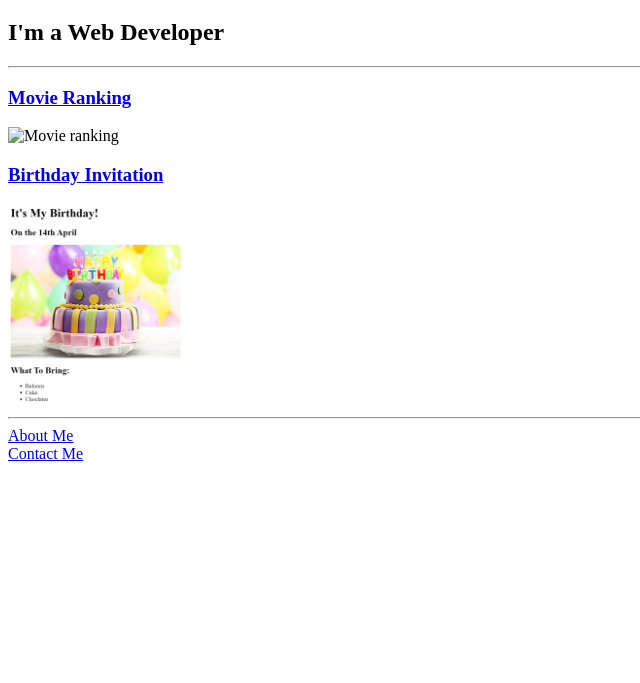
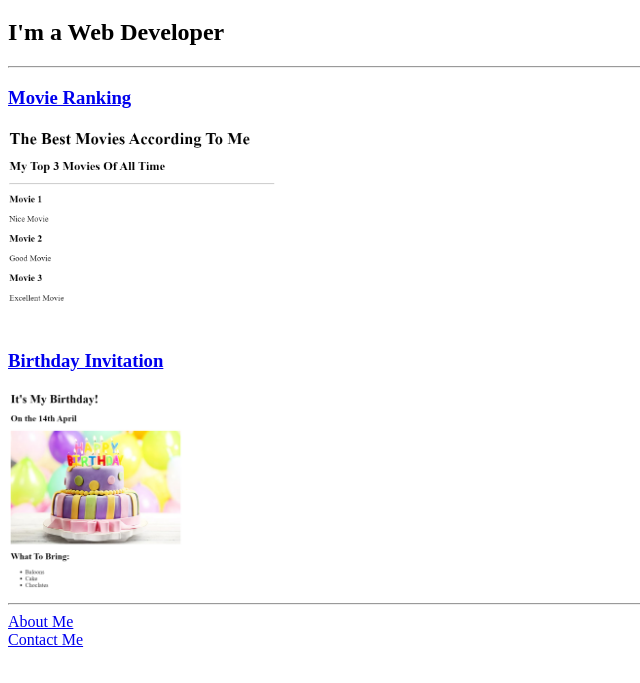
Before and after one commit to Viswasreddy07/html-portfolio, a plain HTML site: page index.html in a window 1280 px wide. Shown: the part 61-744 px from the top of the page, without its empty margins (0-640 px from the left). Drawn offline with Linux system fonts and the light colour scheme.

Commit message:
Update index.html

```diff
--- a/index.html
+++ b/index.html
@@ -1,4 +1,3 @@
-<!-- TODO 1: Create the HTML Boilerplate -->
  <!DOCTYPE html>
  <html lang="en">
  <head>
@@ -13,7 +12,7 @@
 
     <hr />
     <h3><a href="./public/movie-ranking.html">Movie Ranking</a> </h3>
-    <img src="./assets/images/Movie Ranking.png/" height="200" alt="Movie ranking" />
+    <img src="./assets/images/Movie Ranking.png" height="200" alt="Movie ranking" />
     <h3><a href="./public/birthday-invite.html">Birthday Invitation</a></h3>
     <img src="./assets/images/Birthday Invite.png" height="200" alt="birthday" />
 
@@ -23,17 +22,3 @@
      <a href="./public/contact.html"> Contact Me</a>
  </body>
  </html>
-
-<!-- TODO 2: Add Your previous projects' HTML into the public folder -->
-
-<!-- TODO 3: Take screenshots of your project previews and add the images to the images folder -->
-
-<!-- TODO 4: Add titles/subtitles etc. -->
-
-<!-- TODO 5: Add a link to the project pages -->
-
-<!-- TODO 6: Add images to show the project previews
-HINT for TODO 6: You can use the height attribute set to 200 to make the image smaller:
-https://developer.mozilla.org/en-US/docs/Web/HTML/Element/img#attr-height -->
-
-<!-- TODO 7: Add the Contact Me and About Me page links -->
```
